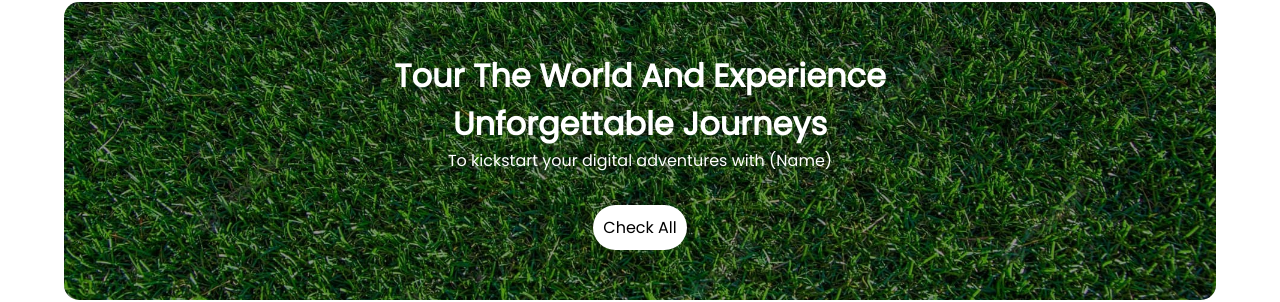
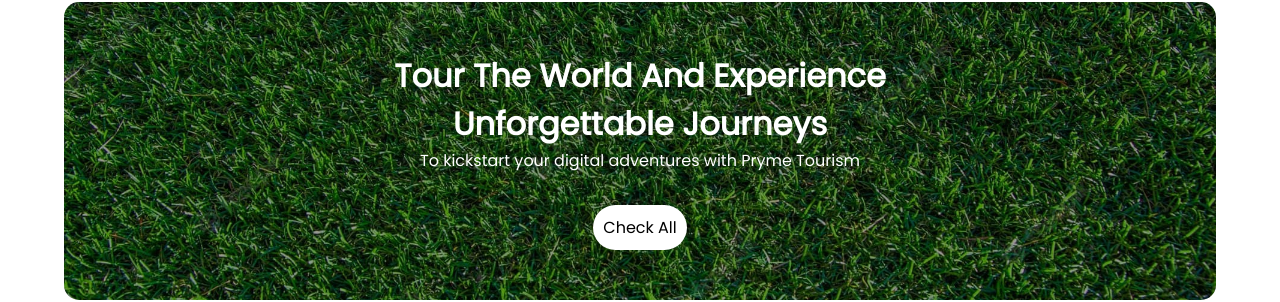
Before and after one commit to alphaDinar/TravelNTour, a Next.js app: page / in a window 1280 px wide. Shown: the part 2430-2732 px from the top of the page. Built offline with nearby package versions, Linux system fonts and the light colour scheme; no server answers; the database is empty; a web font is replaced by a local one.

Commit message:
'change'

```diff
--- a/src/app/home/TourBox/TourBox.tsx
+++ b/src/app/home/TourBox/TourBox.tsx
@@ -12,7 +12,7 @@
         <article>
           <h3>Tour The World And Experience</h3>
           <h3>Unforgettable Journeys</h3>
-          <span>To kickstart your digital adventures with (Name)</span>
+          <span>To kickstart your digital adventures with Pryme Tourism</span>
         </article>
         <Link href={''}>Check All</Link>
       </section>
```
